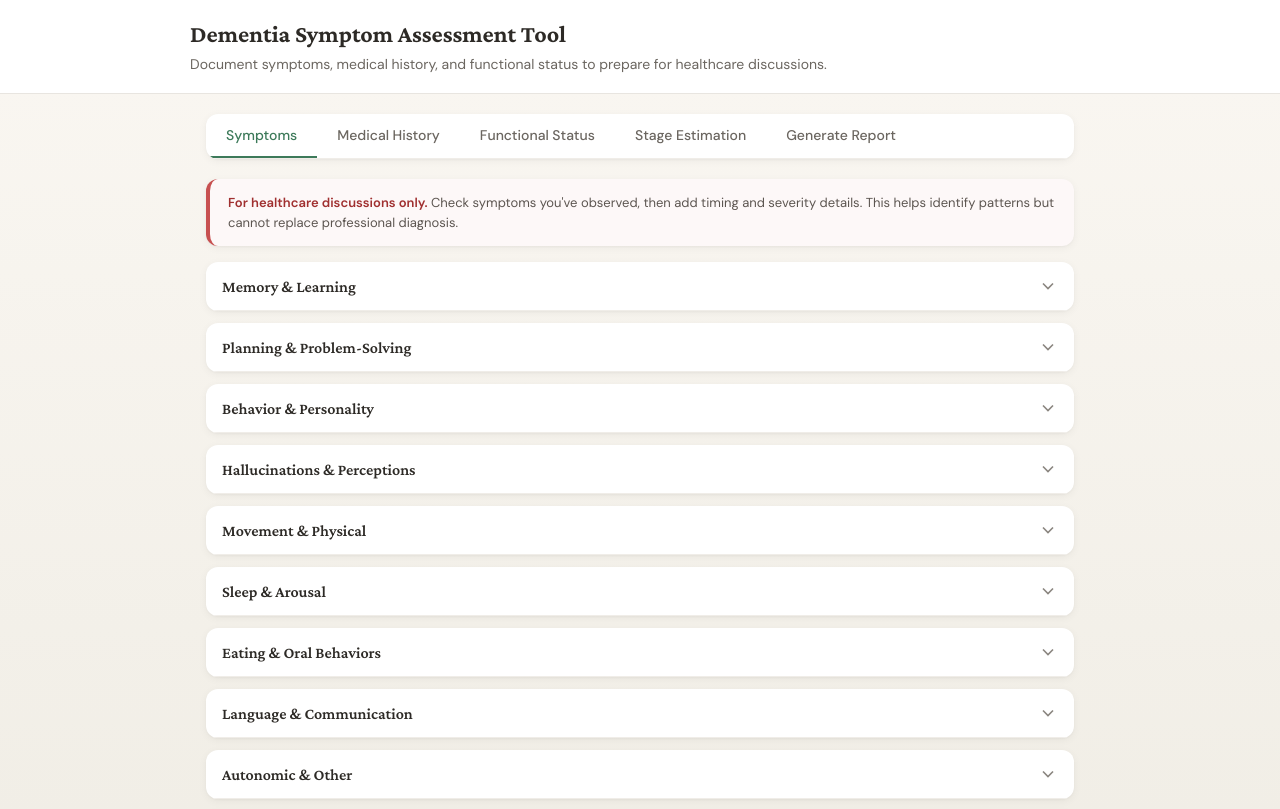
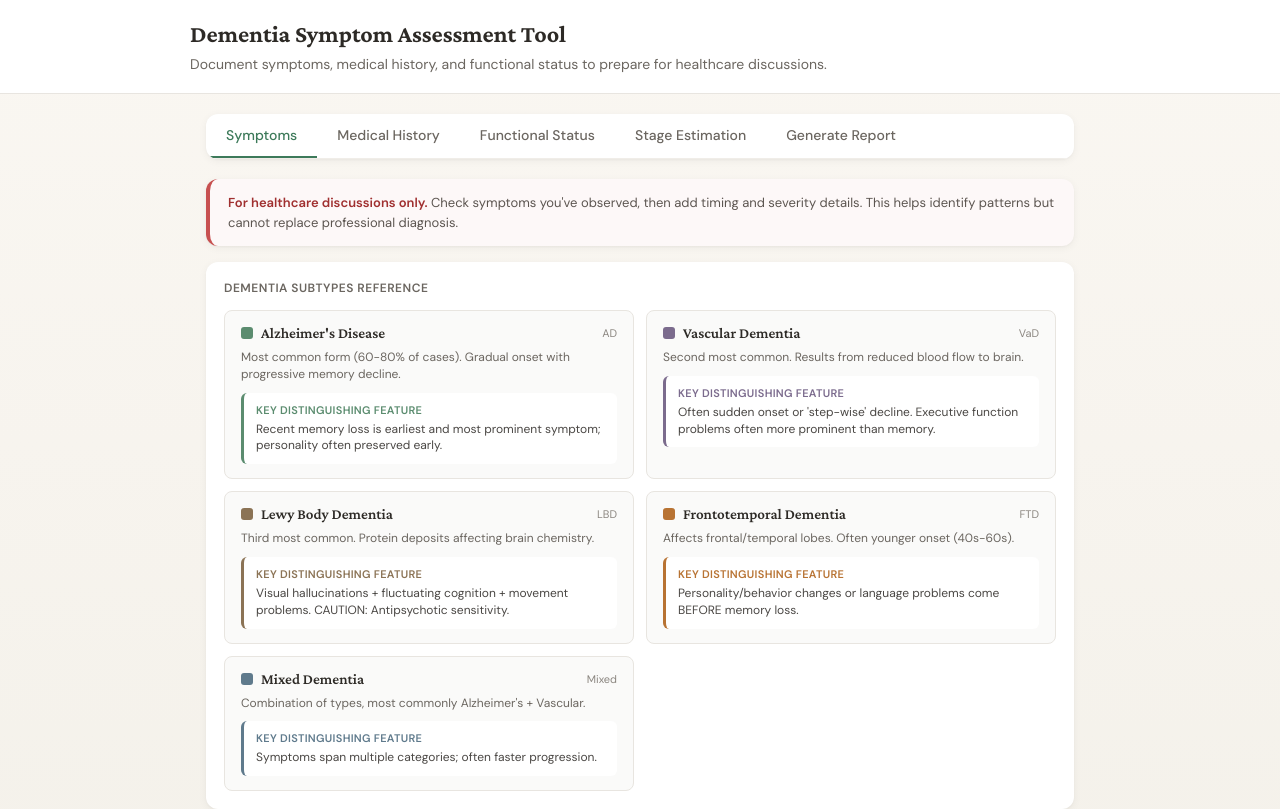
Before and after one commit to ajhinojosa/dementia-diagnostic, a React (Vite) app: page / in a window 1280 px wide. Shown: the top 809 px of the page. Built offline with nearby package versions, Linux system fonts and the light colour scheme.

Commit message:
Add dementia subtype reference tiles with top match highlighting

```diff
--- a/src/App.jsx
+++ b/src/App.jsx
@@ -1462,6 +1462,136 @@ export default function App() {
               </div>
             )}
 
+            {/* Dementia Subtype Information Tiles */}
+            <div className="card" style={{ padding: '18px', marginBottom: '16px' }}>
+              <h3 style={{
+                fontFamily: "'DM Sans', sans-serif",
+                fontSize: '12px',
+                color: '#6B6660',
+                margin: '0 0 14px 0',
+                textTransform: 'uppercase',
+                letterSpacing: '0.5px',
+                fontWeight: '600'
+              }}>
+                Dementia Subtypes Reference
+              </h3>
+              <div style={{ display: 'grid', gridTemplateColumns: 'repeat(auto-fit, minmax(280px, 1fr))', gap: '12px' }}>
+                {Object.entries(dementiaTypes).map(([key, type]) => {
+                  const typeScore = scores[key];
+                  const isTopMatch = sortedTypes[0] === key && typeScore?.discriminating > 0;
+                  return (
+                    <div
+                      key={key}
+                      style={{
+                        padding: '14px 16px',
+                        borderRadius: '8px',
+                        border: isTopMatch ? `2px solid ${type.color}` : '1px solid #E8E5E0',
+                        background: isTopMatch ? `${type.color}08` : '#FAFAF9',
+                        position: 'relative'
+                      }}
+                    >
+                      {isTopMatch && (
+                        <span style={{
+                          position: 'absolute',
+                          top: '-8px',
+                          right: '12px',
+                          background: type.color,
+                          color: 'white',
+                          fontSize: '10px',
+                          fontFamily: "'DM Sans', sans-serif",
+                          fontWeight: '600',
+                          padding: '2px 8px',
+                          borderRadius: '10px'
+                        }}>
+                          TOP MATCH
+                        </span>
+                      )}
+                      <div style={{ display: 'flex', alignItems: 'center', gap: '8px', marginBottom: '8px' }}>
+                        <div style={{
+                          width: '12px',
+                          height: '12px',
+                          borderRadius: '3px',
+                          background: type.color,
+                          flexShrink: 0
+                        }} />
+                        <h4 style={{
+                          fontSize: '15px',
+                          fontWeight: '600',
+                          color: '#2D2A26',
+                          margin: 0
+                        }}>
+                          {type.name}
+                        </h4>
+                        <span style={{
+                          fontFamily: "'DM Sans', sans-serif",
+                          fontSize: '11px',
+                          color: '#8B8680',
+                          marginLeft: 'auto'
+                        }}>
+                          {type.shortName}
+                        </span>
+                      </div>
+                      <p style={{
+                        fontFamily: "'DM Sans', sans-serif",
+                        fontSize: '12px',
+                        color: '#6B6660',
+                        margin: '0 0 10px 0',
+                        lineHeight: '1.4'
+                      }}>
+                        {type.description}
+                      </p>
+                      <div style={{
+                        padding: '10px 12px',
+                        background: 'white',
+                        borderRadius: '6px',
+                        borderLeft: `3px solid ${type.color}`
+                      }}>
+                        <p style={{
+                          fontFamily: "'DM Sans', sans-serif",
+                          fontSize: '11px',
+                          fontWeight: '600',
+                          color: type.color,
+                          margin: '0 0 4px 0',
+                          textTransform: 'uppercase',
+                          letterSpacing: '0.3px'
+                        }}>
+                          Key Distinguishing Feature
+                        </p>
+                        <p style={{
+                          fontFamily: "'DM Sans', sans-serif",
+                          fontSize: '12px',
+                          color: '#4A4744',
+                          margin: 0,
+                          lineHeight: '1.4'
+                        }}>
+                          {type.keyFeature}
+                        </p>
+                      </div>
+                      {typeScore && typeScore.total > 0 && (
+                        <div style={{
+                          marginTop: '10px',
+                          paddingTop: '10px',
+                          borderTop: '1px solid #E8E5E0'
+                        }}>
+                          <div style={{ display: 'flex', justifyContent: 'space-between', alignItems: 'center' }}>
+                            <span style={{ fontFamily: "'DM Sans', sans-serif", fontSize: '11px', color: '#8B8680' }}>
+                              Your matches:
+                            </span>
+                            <span style={{ fontFamily: "'DM Sans', sans-serif", fontSize: '12px', fontWeight: '600', color: type.color }}>
+                              {typeScore.discriminating}/{typeScore.maxDiscriminating} key • {typeScore.total}/{typeScore.maxTotal} total
+                            </span>
+                          </div>
+                          <div className="score-bar" style={{ marginTop: '6px' }}>
+                            <div className="score-fill" style={{ width: `${typeScore.discriminatingPercentage}%`, background: type.color }} />
+                          </div>
+                        </div>
+                      )}
+                    </div>
+                  );
+                })}
+              </div>
+            </div>
+
             {/* Symptom Categories */}
             <div style={{ display: 'flex', flexDirection: 'column', gap: '12px' }}>
               {categories.map(category => {
```
